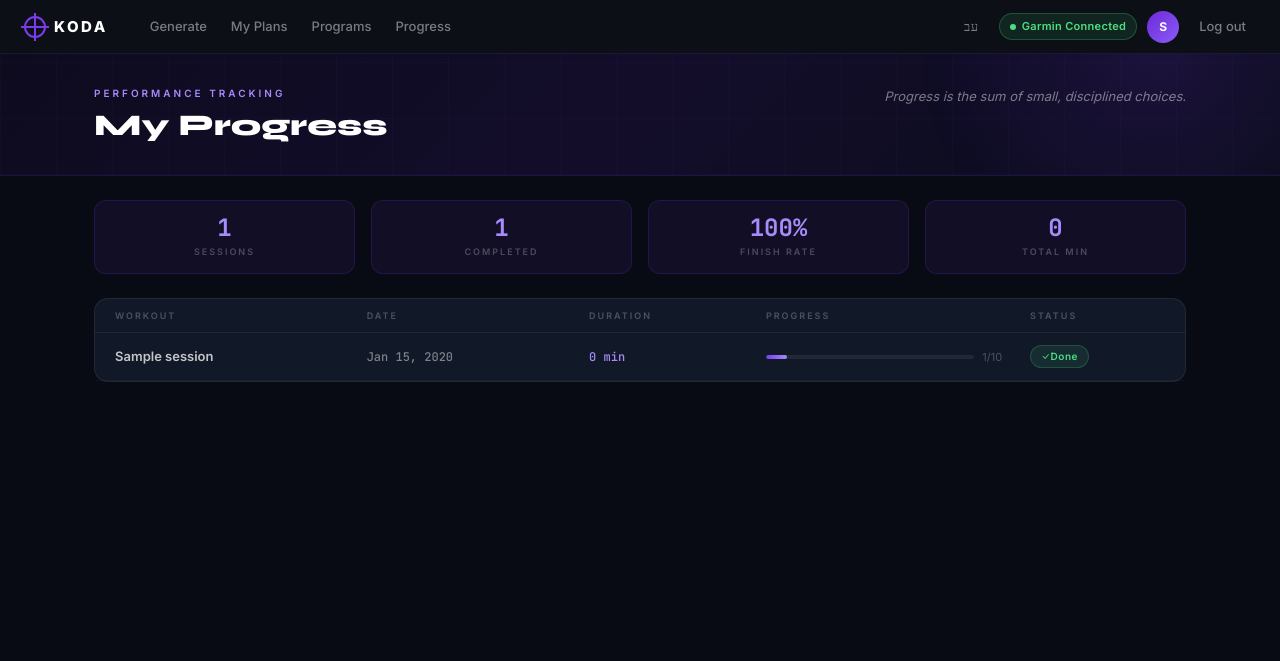
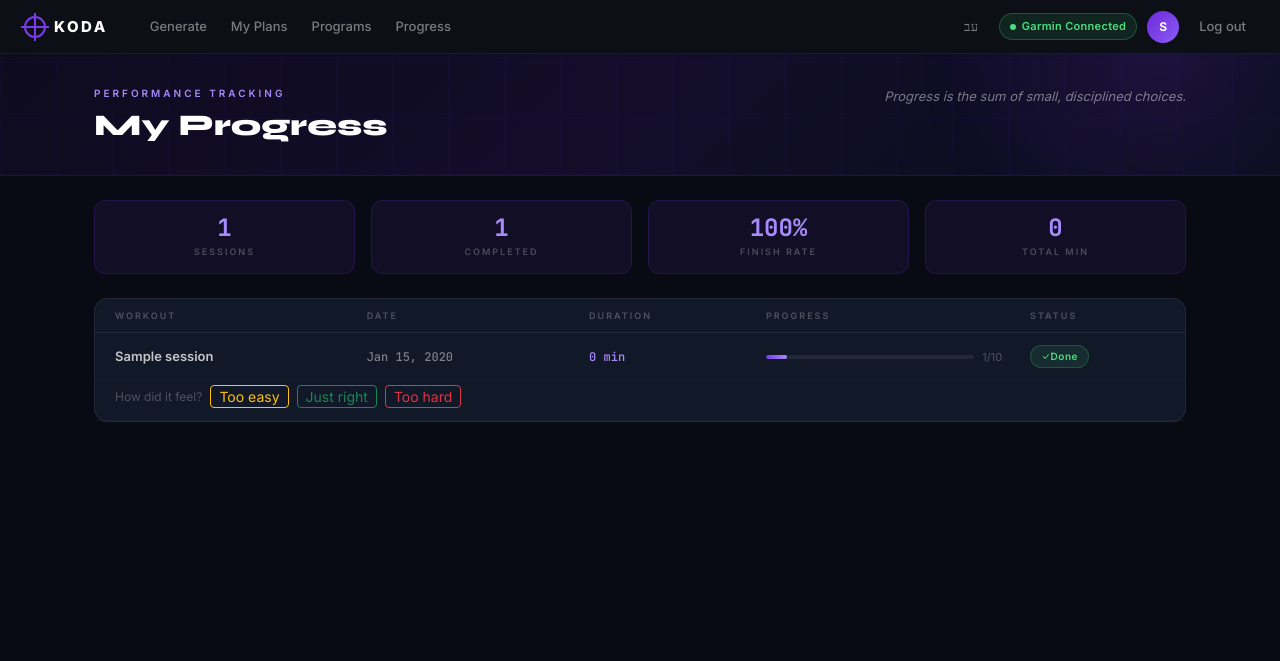
Before and after one commit to Danielsuri/GarminForge, a FastAPI app: page /my/progress in a window 1280 px wide. Shown: the top 661 px of the page. Run offline with FastAPI, Linux system fonts and the light colour scheme; the visitor is signed in with stand-in values (Sample User, id 1); tables that the repository leaves empty hold one stand-in row (values such as "Sample post").

Commit message:
feat(progress): inline post-workout feedback prompt for unrated sessions
Co-Authored-By: Claude Sonnet 4.6 <noreply@anthropic.com>

```diff
--- a/web/routes_my.py
+++ b/web/routes_my.py
@@ -273,7 +273,23 @@ async def my_progress(request: Request, db: Session = Depends(get_db)):
         .limit(100)
         .all()
     )
-    return render_template("my_progress.html", request, db=db, sessions=sessions)
+    rated_session_ids: set[str] = {
+        rf.session_id
+        for rf in db.query(RankFeedback)
+        .filter(
+            RankFeedback.user_id == user.id,
+            RankFeedback.trigger == "post_workout",
+            RankFeedback.session_id.isnot(None),
+        )
+        .all()
+    }
+    return render_template(
+        "my_progress.html",
+        request,
+        db=db,
+        sessions=sessions,
+        rated_session_ids=rated_session_ids,
+    )
 
 
 @router.post("/sessions")
--- a/web/templates/my_progress.html
+++ b/web/templates/my_progress.html
@@ -143,6 +143,21 @@
               {% endif %}
             </td>
           </tr>
+          {% if s.id not in rated_session_ids %}
+          <tr id="feedback-row-{{ s.id }}">
+            <td colspan="5" style="padding:4px 20px 12px;">
+              <div class="d-flex align-items-center gap-2 flex-wrap">
+                <span style="font-size:12px;color:var(--text-muted);">How did it feel?</span>
+                <button class="btn btn-sm btn-outline-warning py-0 px-2"
+                        onclick="submitProgressFeedback('{{ s.id }}','too_easy',this)">Too easy</button>
+                <button class="btn btn-sm btn-outline-success py-0 px-2"
+                        onclick="submitProgressFeedback('{{ s.id }}','just_right',this)">Just right</button>
+                <button class="btn btn-sm btn-outline-danger py-0 px-2"
+                        onclick="submitProgressFeedback('{{ s.id }}','too_hard',this)">Too hard</button>
+              </div>
+            </td>
+          </tr>
+          {% endif %}
           {% endfor %}
         </tbody>
       </table>
@@ -185,5 +200,18 @@
   showQuote();
   setInterval(showQuote, 6000);
 })();
+
+function submitProgressFeedback(sessionId, feedback, btn) {
+  const row = document.getElementById('feedback-row-' + sessionId);
+  row.querySelectorAll('button').forEach(b => b.disabled = true);
+
+  fetch('/my/rank-feedback', {
+    method: 'PATCH',
+    headers: { 'Content-Type': 'application/json' },
+    body: JSON.stringify({ trigger: 'post_workout', feedback, session_id: sessionId }),
+  })
+  .then(() => { row.style.display = 'none'; })
+  .catch(() => { row.querySelectorAll('button').forEach(b => b.disabled = false); });
+}
 </script>
 {% endblock %}
```
